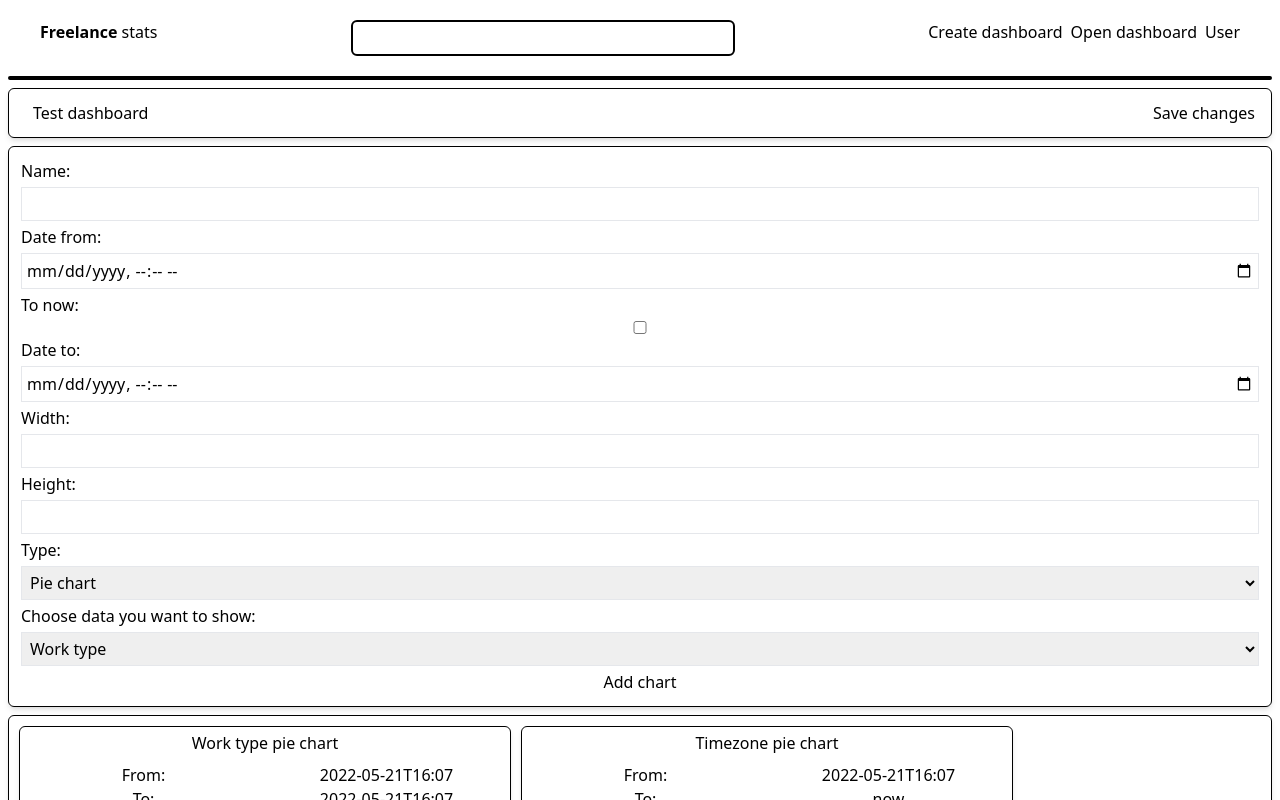
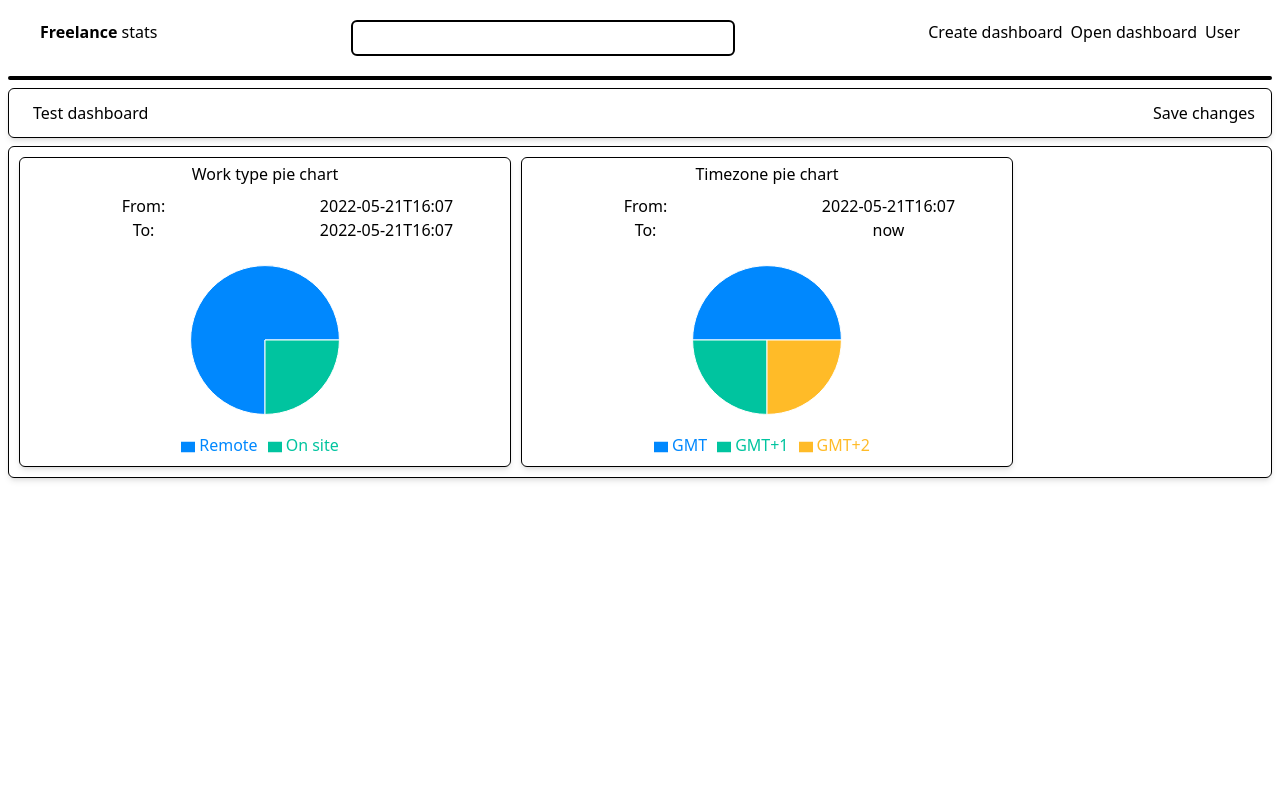
Before and after one commit to bijelic99/freelance-stats-frontend, a Next.js app: page /dashboard/create in a window 1280 px wide. Shown: the top 800 px of the page. Built offline with nearby package versions, Linux system fonts and the light colour scheme.

Commit message:
chartForm cleanup

```diff
--- a/components/Dashboard.jsx
+++ b/components/Dashboard.jsx
@@ -1,4 +1,3 @@
-import ChartForm from "./chartForm/ChartForm";
 import PieChart from "./charts/PieChart";
 import { useState, useCallback, useReducer } from 'react'
 import GridLayout from "react-grid-layout";
@@ -133,9 +132,6 @@ export default function Dashboard({ editMode }) {
                                 <button type="submit">Save changes</button>
                             </div>
                         </form>
-                        <div className="border border-black rounded-md shadow-md p-1 mb-2">
-                            <ChartForm addChart={addChart} />
-                        </div>
                     </>
                 )
             }
--- a/components/chartForm/ChartForm.jsx
+++ b/components/chartForm/ChartForm.jsx
@@ -1,106 +1,64 @@
-import { useReducer, useCallback, useEffect, useRef, useState } from "react";
-import { useForm } from "react-hook-form";
-import {PieChartForm} from "./PieChartForm";
-import charts from "../../staticValues/charts";
+import { useCallback, useMemo, useState } from "react"
+import PieChartForm from "./PieChartForm"
 
-function chartFromForm(chartForm) {
-    switch (chartForm.chartType) {
-        case 'pie':
-            return {
-                name: chartForm.name,
-                type: chartForm.chartType,
-                dateFrom: chartForm.dateFrom,
-                dateTo: chartForm.toNow ? null : chartForm.dateTo,
-                data: [],
-                positionData: {
-                    w: Number.parseInt(chartForm.width),
-                    h: Number.parseInt(chartForm.height),
-                    isResizable: false,
-                    maxW: 4,
-                    maxH: 4
-                }
-            }
-        default:
-            throw new Error(`Unsupported chartType: ${chartForm.chartType}`)
-    }
+const newChart = {
+    name: "",
+    dateFrom: null,
+    dateTo: null,
+    source: null
 }
 
-function chartReducerFunction(state, action) {
-    switch (action.type) {
-        case 'FORM_SUBMIT':
-            return { isSubmited: true, chart: chartFromForm(action.payload) }
-        case 'FORM_RESET':
-            return { isSubmited: false, chart: {} }
-        default:
-            throw new Error(`Unsuported action '${action.type}'`)
-    }
-}
+export default function ChartForm({ chartsMetadata, sources, submitForm, chart = newChart }) {
 
-export default function ChartForm({ addChart }) {
-    const [chartForm, dispatch] = useReducer(chartReducerFunction, { isSubmited: false, chart: {} })
+    const [selectedType, setSelectedType ] = useState(Object.entries(chartsMetadata)[0][1]?.class)
 
-    const { register, handleSubmit, watch, unregister, reset } = useForm();
+    const _typeOnChange = useCallback((e) => {
+        e.preventDefault()
+        setSelectedType(e.target.value)
+    }, [setSelectedType])
 
-    const [lastChartType, setLastChartType] = useState(charts[0].id)
+    const selectedChart = useMemo(() => {
+        return Object.values(chartsMetadata).find(value => value.class === selectedType)
+    }, [selectedType, chartsMetadata])
 
-    const formSubmit = useCallback(
-        payload => {
-            dispatch({ type: 'FORM_SUBMIT', payload })
-            console.debug("Form submited")
-        }, [dispatch, chartForm]
+    const transformInput = useCallback(
+        (e) => {
+            e.preventDefault()
+            console.log(e.target)
+            const formData = new FormData(e.target)
+            console.log(Object.fromEntries(formData.entries()))
+        }, [submitForm]
     )
-
-    const resetChart = useCallback(() => {
-        dispatch({ type: 'FORM_RESET' })
-        reset()
-    }, [dispatch, reset])
-
-    useEffect(
-        () => {
-            if (chartForm.isSubmited) {
-                addChart(chartForm.chart)
-                resetChart()
-                console.debug(chartForm)
-            }
-        }, [chartForm.isSubmited, resetChart]
-    )
-
-    const pieChartRef = useRef()
-
-    useEffect(() => {
-        const { unsubscribe } = watch((data, { name, type }) => {
-            if(name === 'chartType' && type === 'change' && data.chartType !== lastChartType) {
-                if(lastChartType === 'pie') pieChartRef.current.unregister()
-                setLastChartType(data.chartType)
-            }
-        })
-        return () => unsubscribe()
-    }, [watch, lastChartType, setLastChartType])
-
-
 
     return (
         <>
-            <form className="flex flex-col gap-1 px-2 py-2" onSubmit={handleSubmit(formSubmit)}>
+            <form className="flex flex-col gap-1 px-2 py-2" onSubmit={transformInput}>
                 <label htmlFor="name">Name: </label>
-                <input id="name" type="text" className="border p-1" {...register("name", { required: true })} />
+                <input id="name" name="name" type="text" className="border p-1" defaultValue={chart.name} required/>
                 <label htmlFor="dateFrom">Date from: </label>
-                <input id="dateFrom" type="datetime-local" className="border p-1" {...register("dateFrom", { required: true })} />
-                <label htmlFor="toNow">To now: </label>
-                <input id="toNow" type="checkbox" className="border p-1" {...register("toNow")} />
-                <label htmlFor="dateTo">Date to: </label>
-                <input id="dateTo" disabled={watch("toNow")} type="datetime-local" className="border p-1" {...register("dateTo", { required: !watch("toNow") })} />
-                <label htmlFor="width">Width: </label>
-                <input id="width" min={2} max={5} type="number" className="border p-1" {...register("width", { required: true })} />
-                <label htmlFor="height">Height: </label>
-                <input id="height" type="number" min={2} max={5} className="border p-1" {...register("height", { required: true })} />
-                <label htmlFor="chartType">Type:</label>
-                <select id="chartType" className="border p-1" {...register("chartType", { required: true })} >
+                <input id="dateFrom" name="dateFrom" type="datetime-local" className="border p-1" defaultValue={chart.dateFrom}/>
+                <label htmlFor="dateTo">Date from: </label>
+                <input id="dateTo" name="dateTo" type="datetime-local" className="border p-1" defaultValue={chart.dateTo}/>
+                <label htmlFor="source">Source: </label>
+                <select id="source" name="source" className="border p-1" defaultValue={chart.source} required>
+                    <option key={'all'} value={''}>All</option>
                     {
-                        charts.map(chart => <option key={chart.id} value={chart.id}>{chart.name}</option>)
+                        sources.map(source => <option key={source.id} value={source.id}>{source.name}</option>)
                     }
                 </select>
-                {watch("chartType") == 'pie' && <PieChartForm ref={pieChartRef} register={register} unregister={unregister} />}
+                <label htmlFor="width">Width: </label>
+                <input id="width" name="width" type="number" className="border p-1" min={selectedChart.visualizationLimits.minW} max={selectedChart.visualizationLimits.maxW} required/>
+                <label htmlFor="height">Height: </label>
+                <input id="height" name="height" type="number" className="border p-1" min={selectedChart.visualizationLimits.minH} max={selectedChart.visualizationLimits.maxH} required/>
+                <label htmlFor="_type">Chart: </label>
+                <select onChange={_typeOnChange} id="_type" name="_type" className="border p-1" required>
+                    {
+                        Object.entries(chartsMetadata).map(([id, cm]) => <option key={id} value={cm.class}>{cm.name}</option>)
+                    }
+                </select>
+                {
+                    selectedType === "model.PieChart" && <PieChartForm chartMetadata={selectedChart}/>
+                }
                 <button type="submit">Add chart</button>
             </form>
         </>
--- a/components/chartForm/PieChartForm.jsx
+++ b/components/chartForm/PieChartForm.jsx
@@ -1,27 +1,13 @@
-import { useMemo, useImperativeHandle, forwardRef } from "react"
-import charts from "../../staticValues/charts";
-
-export const PieChartForm = forwardRef(({ register, unregister }, ref) => {
-    const dataTypes = useMemo(
-        () => charts.find(chart => chart.id === "pie")?.chartData || [],
-        [charts]
-    )
-
-    useImperativeHandle(ref, () => ({
-        unregister: () => {
-            unregister("chartData")
-            console.debug("Unregistered from pie chart")
-        }
-    }), [unregister])
+export default function PieChartForm({ chartMetadata }) {
 
     return (
         <>
-            <label htmlFor="chartData">Choose data you want to show:</label>
-            <select id="chartData" className="border p-1" {...register("chartData", { required: true })} >
+            <label htmlFor="dataType">Choose data you want to show:</label>
+            <select id="dataType" name="dataType" className="border p-1" required>
                 {
-                    dataTypes.map(dataType => <option key={dataType.id} value={dataType.id}>{dataType.name}</option>)
+                    chartMetadata.dataTypes.map((tpe, i) => <option key={i} value={tpe}>{tpe}</option>)
                 }
             </select>
         </>
     )
-})
+}
--- a/pages/dashboard/[dashboard-id]/chart/create.jsx
+++ b/pages/dashboard/[dashboard-id]/chart/create.jsx
@@ -1,10 +1,10 @@
-import ChartForm2 from "../../../../components/chartForm/ChartForm2";
+import ChartForm from "../../../../components/chartForm/ChartForm";
 import { fetchChartsMetadata, fetchSources } from "../../../../sharedFunctions/apiFetch";
 
 function ChartCreate({sources, chartsMetadata}) {
     return (
         <>
-            <ChartForm2 sources={sources} chartsMetadata={chartsMetadata} submitForm={null}></ChartForm2>
+            <ChartForm sources={sources} chartsMetadata={chartsMetadata} submitForm={null}></ChartForm>
         </>
     )
 }
```
Also changed, not shown: components/chartForm/ChartForm2.jsx (deleted, +0 -66 lines), components/chartForm/PieChartForm2.jsx (deleted, +0 -13 lines).
